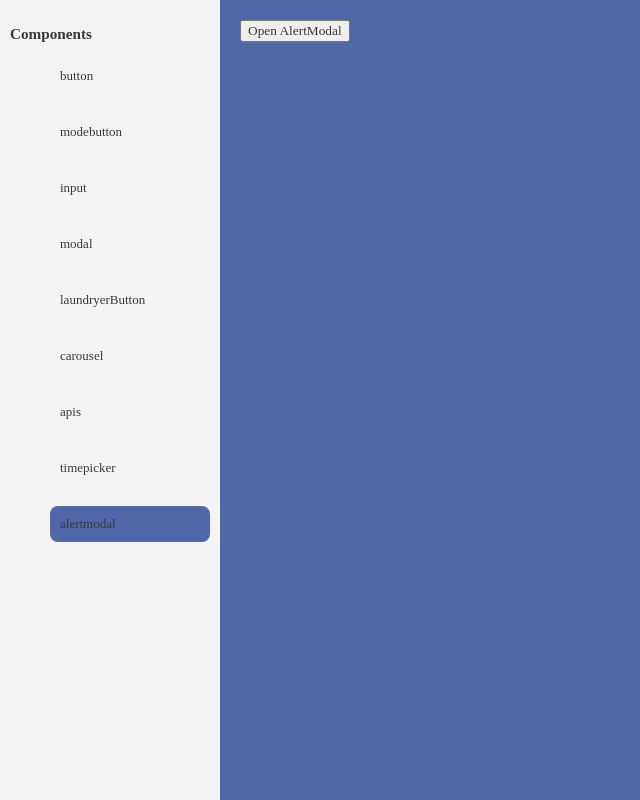
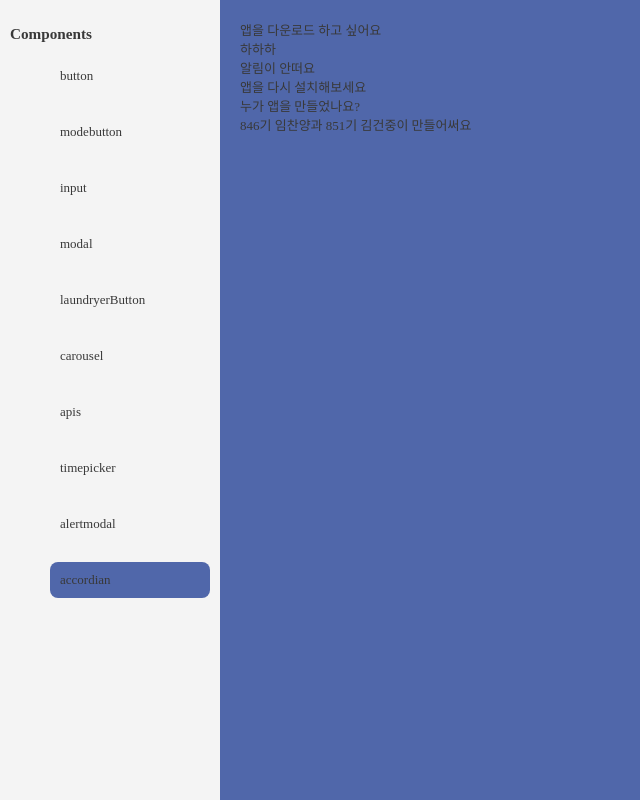
Before and after one commit to albert-yim/tanyak-laundry, a React (Create React App) app: page /components in a window 1280 px wide. Shown: the whole page, without its empty margins (0-640 px from the left). Built offline with nearby package versions, Linux system fonts and the light colour scheme; no server answers; a web font is replaced by a local one.

Commit message:
fixed type issues between parent and children component

```diff
--- /dev/null
+++ b/src/components/Accordian/Accordian.tsx
@@ -0,0 +1,45 @@
+import React from "react";
+import styles from "./Accordian.module.scss";
+import QuestionSection from "./QuestionSection";
+
+type questionList = {
+  question: string;
+  answer: string;
+};
+
+export default function Accordian({
+  questionList,
+}: {
+  questionList: questionList[];
+}) {
+  return (
+    <div className={styles.accordianWrapper}>
+      {questionList.map((questionContent) => (
+        <QuestionSection questionContent={questionContent} />
+      ))}
+    </div>
+  );
+}
+
+export function AccordianTest() {
+  const questionList = [
+    {
+      question: "앱을 다운로드 하고 싶어요",
+      answer: "하하하",
+    },
+    {
+      question: "알림이 안떠요",
+      answer: "앱을 다시 설치해보세요",
+    },
+    {
+      question: "누가 앱을 만들었나요?",
+      answer: "846기 임찬양과 851기 김건중이 만들어써요",
+    },
+  ];
+
+  return (
+    <div>
+      <Accordian questionList={questionList} />
+    </div>
+  );
+}
--- /dev/null
+++ b/src/components/Accordian/QuestionSection.tsx
@@ -0,0 +1,11 @@
+import React from "react";
+import styles from "./QuestionSection.module.scss";
+
+export default function QuestionSection({ questionContent }: any) {
+  return (
+    <div className={styles.questionSectionWrapper}>
+      <div className={styles.questionWrapper}>{questionContent.question}</div>
+      <div className={styles.answerWrapper}>{questionContent.answer}</div>
+    </div>
+  );
+}
--- a/src/components/index.ts
+++ b/src/components/index.ts
@@ -7,6 +7,7 @@ export { default as ModeButton } from "./ModeButton/ModeButton";
 export { default as ModeModal } from "./ModeModal/ModeModal";
 export { default as TimePicker } from "./TimePicker/TimePicker";
 export { default as AlertModal } from "./AlertModal/alertModal";
+export { default as Accordian } from "./Accordian/Accordian";
 export * from "./ApplianceButton/ApplianceButton";
 export * from "./Button/Button";
 export * from "./Carousel/Carousel";
@@ -16,3 +17,4 @@ export * from "./ModeButton/ModeButton";
 export * from "./ModeModal/ModeModal";
 export * from "./TimePicker/TimePicker";
 export * from "./AlertModal/alertModal";
+export * from "./Accordian/Accordian";
--- a/src/pages/Components/Components.tsx
+++ b/src/pages/Components/Components.tsx
@@ -8,6 +8,7 @@ import {
   CarouselTest,
   TimePickerTest,
   AlertModalTest,
+  AccordianTest,
 } from "@components";
 import { insertUsageHistory, fetchAppliances } from "@src/api";
 import { UsageHistoryInsertPayload } from "@src/types";
@@ -21,11 +22,12 @@ type Components =
   | "carousel"
   | "apis"
   | "timepicker"
-  | "alertmodal";
+  | "alertmodal"
+  | "accordian";
 
 export default function ComponentsPage() {
   const [selectedComponent, setSelectedComponent] =
-    useState<Components>("alertmodal");
+    useState<Components>("accordian");
   const COMPONENT_LIST: Components[] = [
     "button",
     "modebutton",
@@ -36,6 +38,7 @@ export default function ComponentsPage() {
     "apis",
     "timepicker",
     "alertmodal",
+    "accordian",
   ];
   const renderComponent = () => {
     switch (selectedComponent) {
@@ -57,6 +60,8 @@ export default function ComponentsPage() {
         return <TimePickerTest />;
       case "alertmodal":
         return <AlertModalTest />;
+      case "accordian":
+        return <AccordianTest />;
     }
   };
 
```
Also changed, not shown: src/components/Accordian/Accordian.module.scss (added), src/components/Accordian/QuestionSection.module.scss (added).
